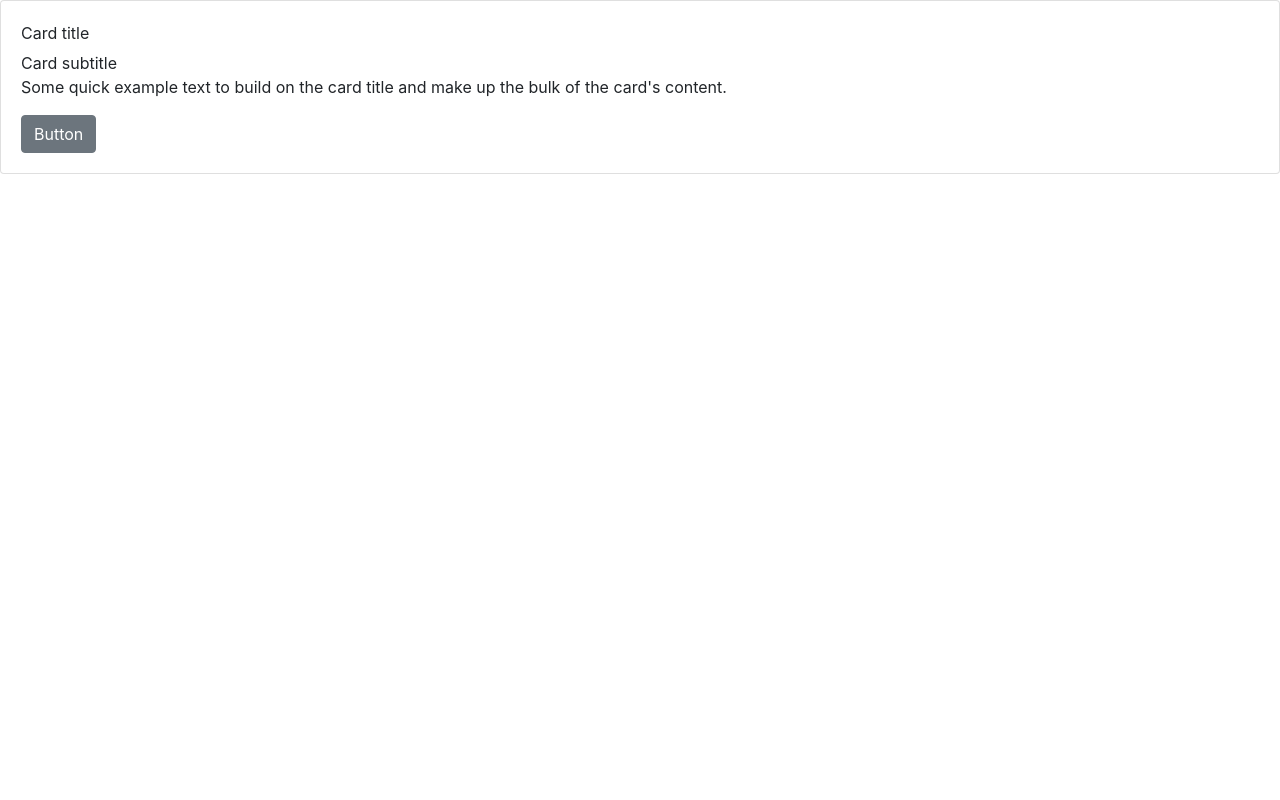
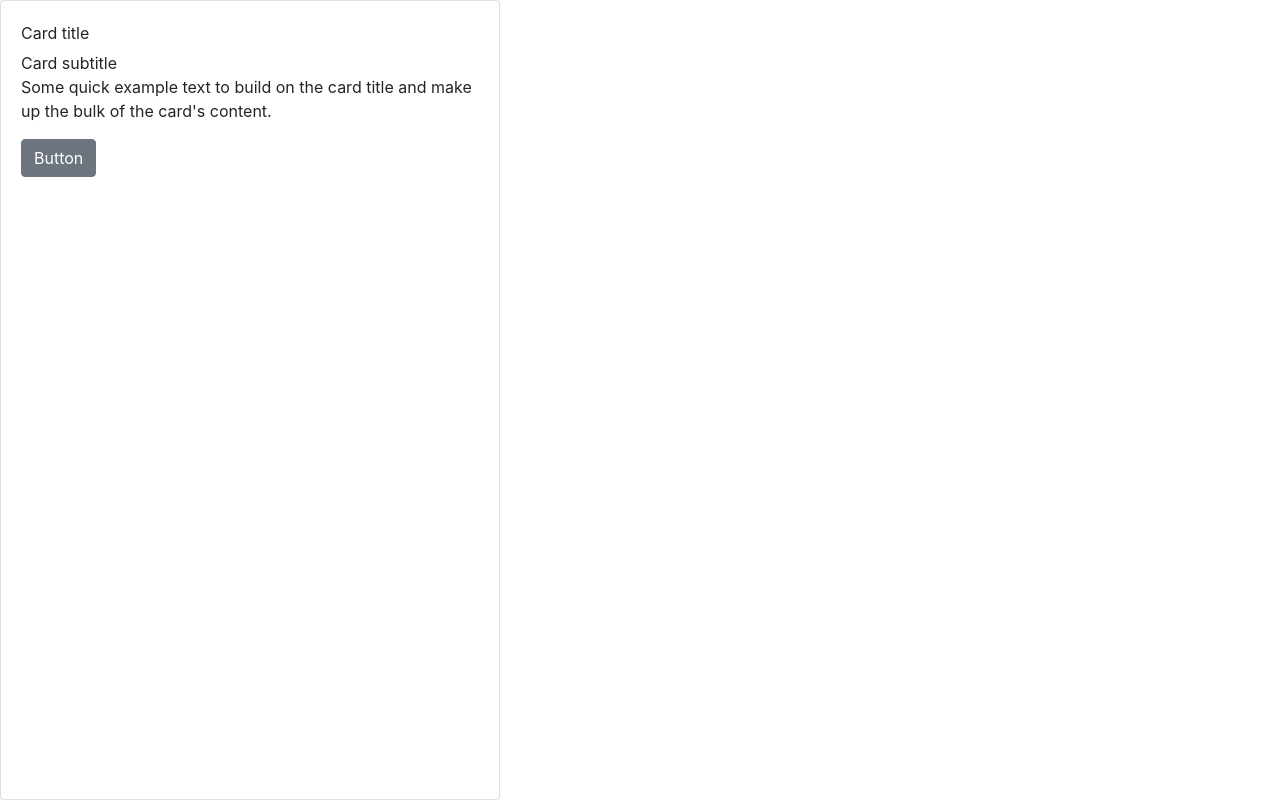
Before and after one commit to tsmvision/calculator, a React (Create React App) app: page / in a window 1280 px wide. Built offline with nearby package versions, Linux system fonts and the light colour scheme.

Commit message:
install node-sass, redux. create initial css styles for Calculator.

```diff
--- a/package.json
+++ b/package.json
@@ -9,14 +9,18 @@
     "@types/bootstrap": "^4.3.1",
     "@types/jest": "^25.1.4",
     "@types/node": "^13.9.0",
+    "@types/node-sass": "^4.11.0",
     "@types/react": "^16.9.23",
     "@types/react-dom": "^16.9.5",
     "@types/reactstrap": "^8.4.2",
+    "@types/redux": "^3.6.0",
     "bootstrap": "^4.4.1",
+    "node-sass": "^4.13.1",
     "react": "^16.13.0",
     "react-dom": "^16.13.0",
     "react-scripts": "3.4.0",
     "reactstrap": "^8.4.1",
+    "redux": "^4.0.5",
     "typescript": "^3.8.3"
   },
   "scripts": {
--- /dev/null
+++ b/src/pages/Calculator.module.scss
@@ -0,0 +1,4 @@
+.layout {
+  width: 500px;
+  height: 800px;
+}
--- a/src/pages/Calculator.tsx
+++ b/src/pages/Calculator.tsx
@@ -1,13 +1,14 @@
 import * as React from 'react';
 import {
-  Card, CardImg, CardText, CardBody,
+  Card, CardText, CardBody,
   CardTitle, CardSubtitle, Button
 } from 'reactstrap';
+import styles from './Calculator.module.scss';
 
 const Calculator = () => {
   return (
     <div>
-      <Card>
+      <Card className={styles.layout}>
         <CardBody>
           <CardTitle>Card title</CardTitle>
           <CardSubtitle>Card subtitle</CardSubtitle>
```
Also changed, not shown: 1 other file (tests, documents, lock files or other folders).
